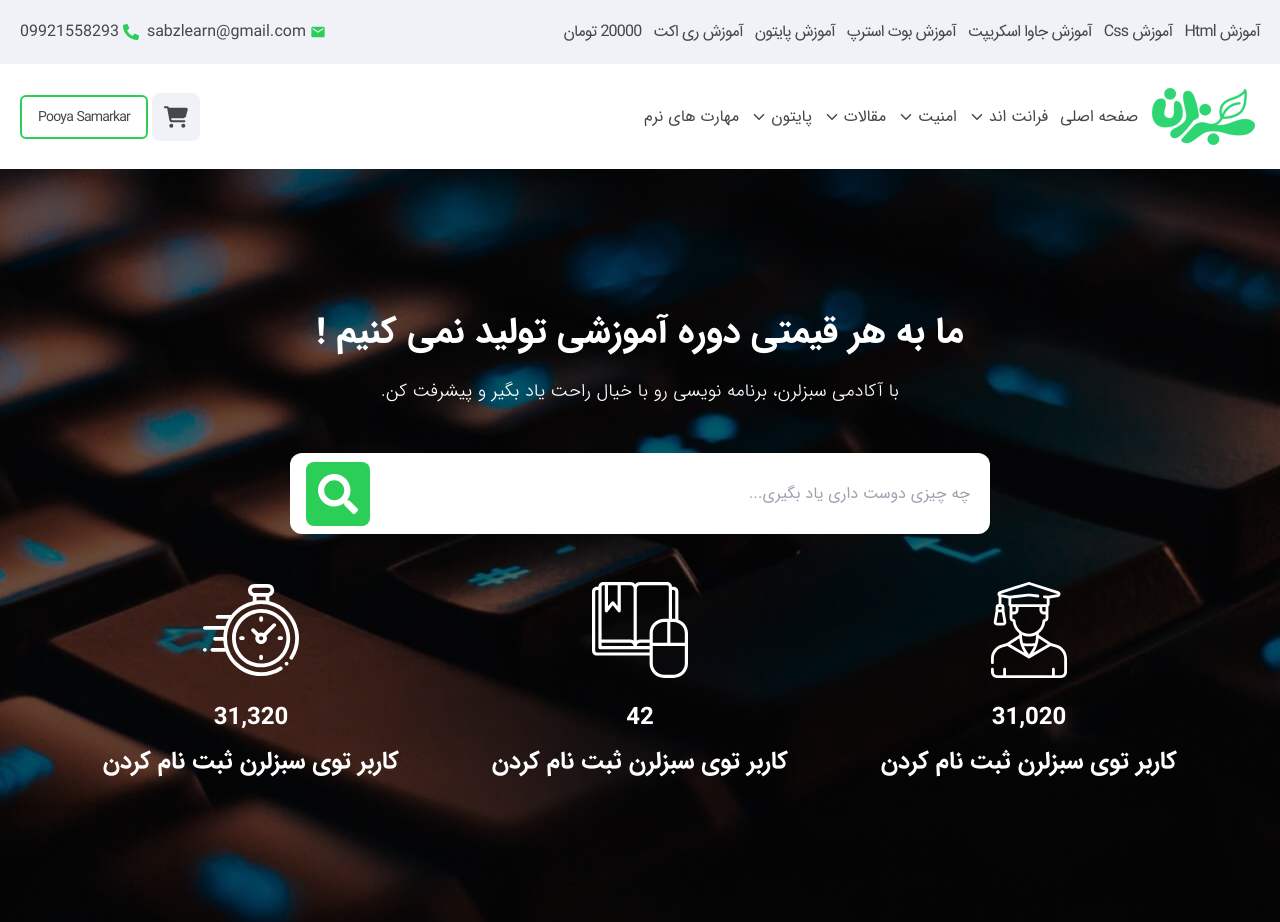
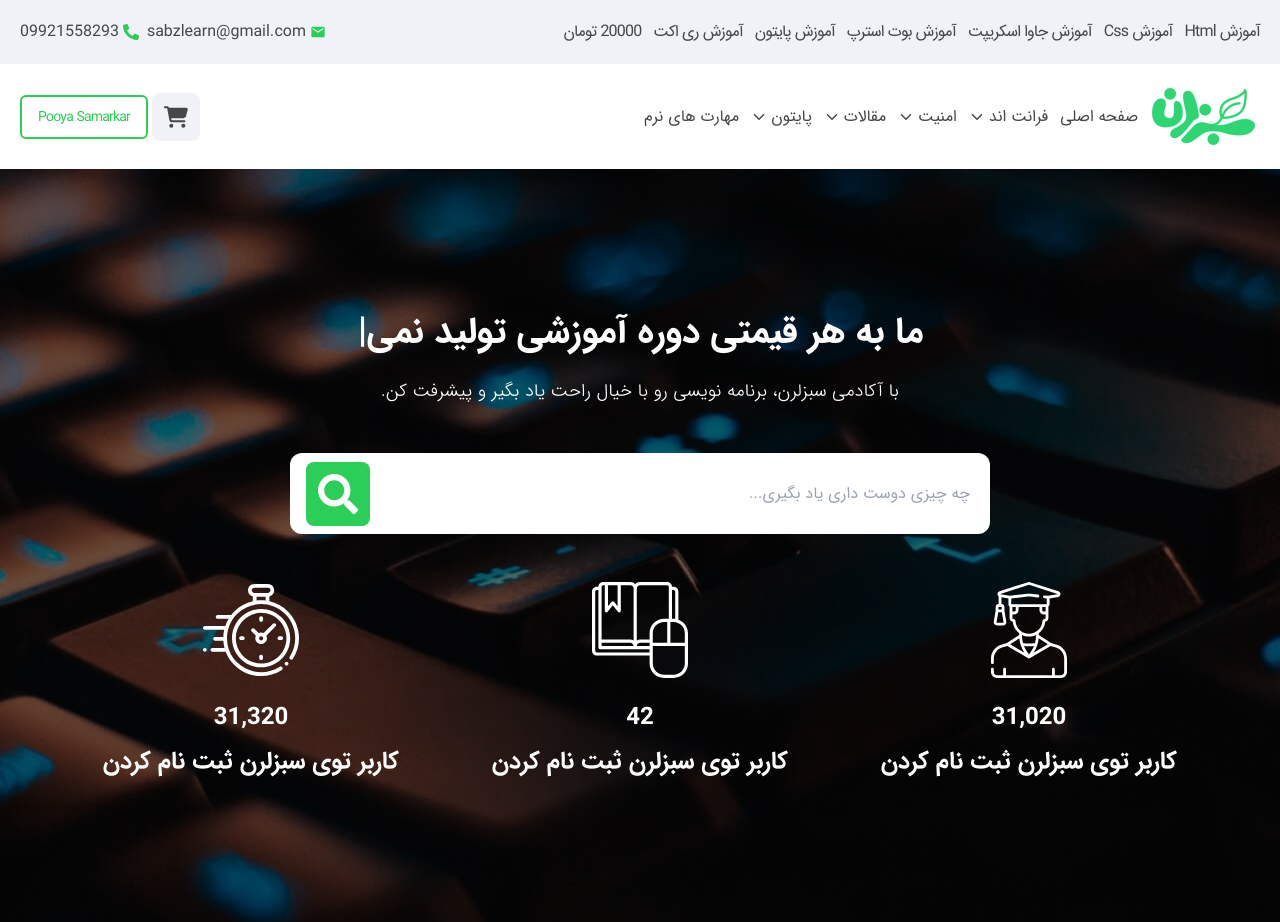
Before and after one commit to impooya/sabzlearn-ir, a React (Vite) app: page / in a window 1280 px wide. Built offline with nearby package versions, Linux system fonts and the light colour scheme.

Commit message:
add typeWriter package to the project for make effect type string

```diff
--- a/package.json
+++ b/package.json
@@ -13,7 +13,8 @@
     "react": "^18.3.1",
     "react-dom": "^18.3.1",
     "react-icons": "^5.3.0",
-    "react-router-dom": "^6.26.2"
+    "react-router-dom": "^6.26.2",
+    "typewriter-effect": "^2.21.0"
   },
   "devDependencies": {
     "@eslint/js": "^9.9.0",
--- a/src/components/Header.jsx
+++ b/src/components/Header.jsx
@@ -214,7 +214,7 @@ function Header() {
             </a>
             <a
               href="a"
-              className="w-32 border-2  border-green-primery hidden lg:flex justify-center items-center h-11 rounded-md text-sm hover:bg-green-primery hover:text-white transition-all "
+              className="w-32 border-2  border-green-primery text-green-primery hidden lg:flex justify-center items-center h-11 rounded-md text-sm hover:bg-green-primery hover:text-white transition-all "
             >
               Pooya Samarkar
             </a>
--- a/src/components/Landing.jsx
+++ b/src/components/Landing.jsx
@@ -1,5 +1,5 @@
 import { FaSearch } from "react-icons/fa";
-
+import Typewriter from "typewriter-effect";
 function Landing() {
   return (
     <>
@@ -100,7 +100,21 @@ function Landing() {
         <div className=" container text-white flex flex-col justify-center items-center gap-y-12">
           <div className="flex flex-col justify-center items-center gap-y-3 md:gap-y-6">
             <h1 className="font-IRANSansBold  text-lg text-center  md:text-4xl font-bold">
-              ما به هر قیمتی دوره آموزشی تولید نمی کنیم !
+              {/* ما به هر قیمتی دوره آموزشی تولید نمی کنیم ! */}
+              <Typewriter
+                onInit={(typewriter) => {
+                  typewriter
+                    .typeString("ما به هر قیمتی دوره آموزشی تولید نمی کنیم !")
+                    .start()
+                    .pauseFor(2000)
+                    .deleteAll()
+                    .typeString("سبز لرن-اکادمی خصوصی یادگیری برنامه نویسی")
+                    .start()
+                    .pauseFor(2000)
+                    .deleteAll();
+                }}
+                options={{ loop: true, autoStart: true }}
+              />
             </h1>
             <h2 className="font-IRANSansLight text-xs text-center md:text-lg">
               با آکادمی سبزلرن، برنامه نویسی رو با خیال راحت یاد بگیر و پیشرفت
```
Also changed, not shown: 1 other file (tests, documents, lock files or other folders).
